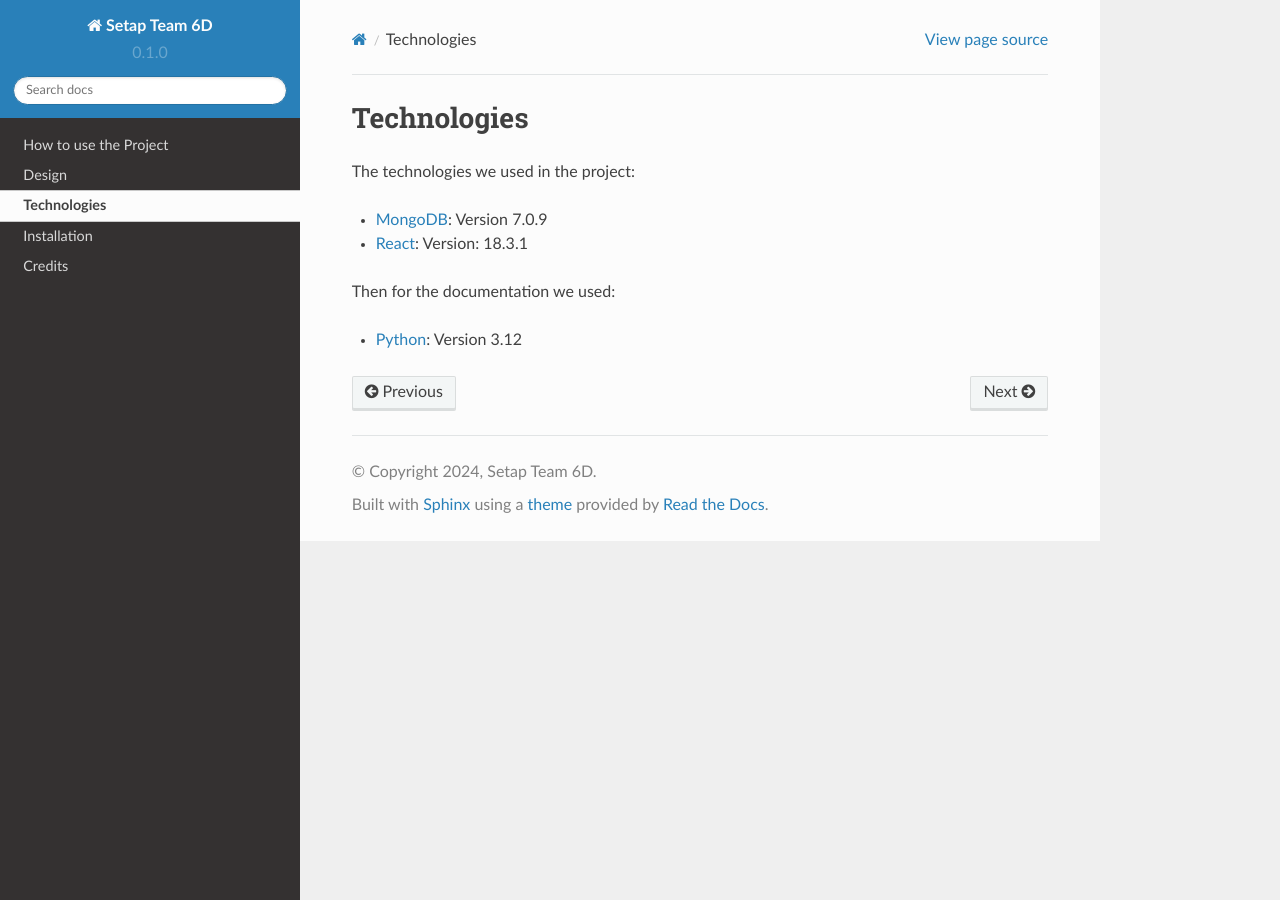
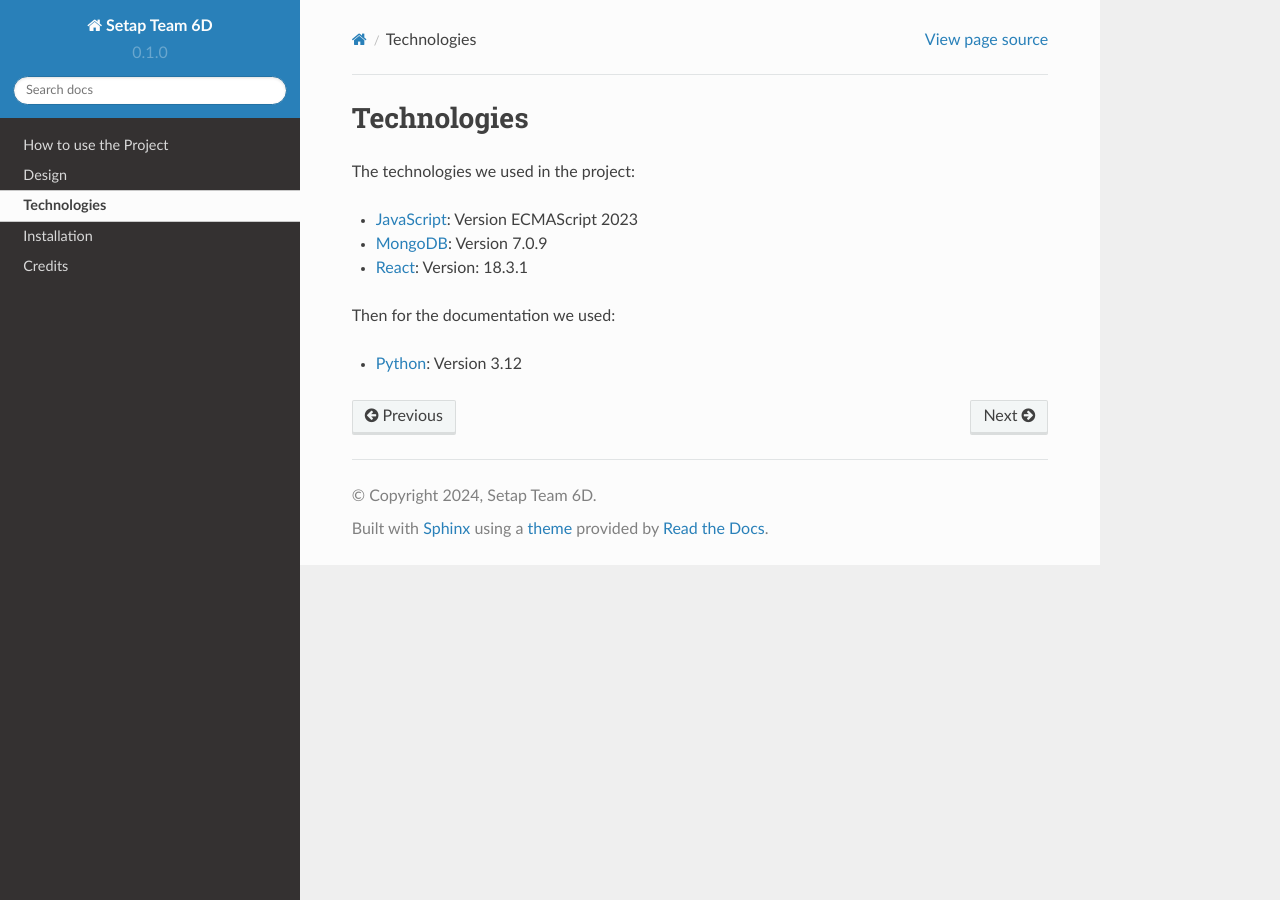
Before and after one commit to Teamwork-6D/teamwork-client, a Sphinx documentation site: the page built from docs/source/technologies.rst, in a window 1280 px wide. Built offline with Sphinx 7.4.7 and the Read the Docs theme 2.0.0, drawn with Linux system fonts in a browser that asks for light colours.

Commit message:
Update technologies.rst

```diff
--- a/docs/source/technologies.rst
+++ b/docs/source/technologies.rst
@@ -4,9 +4,9 @@ Technologies
 
 The technologies we used in the project:
 
+- `JavaScript <https://www.javascript.com/learn>`_: Version ECMAScript 2023
 - `MongoDB <https://www.mongodb.com/community/>`_: Version 7.0.9
 - `React <https://react.dev/community>`_: Version: 18.3.1
-
 
 Then for the documentation we used:
 
```
